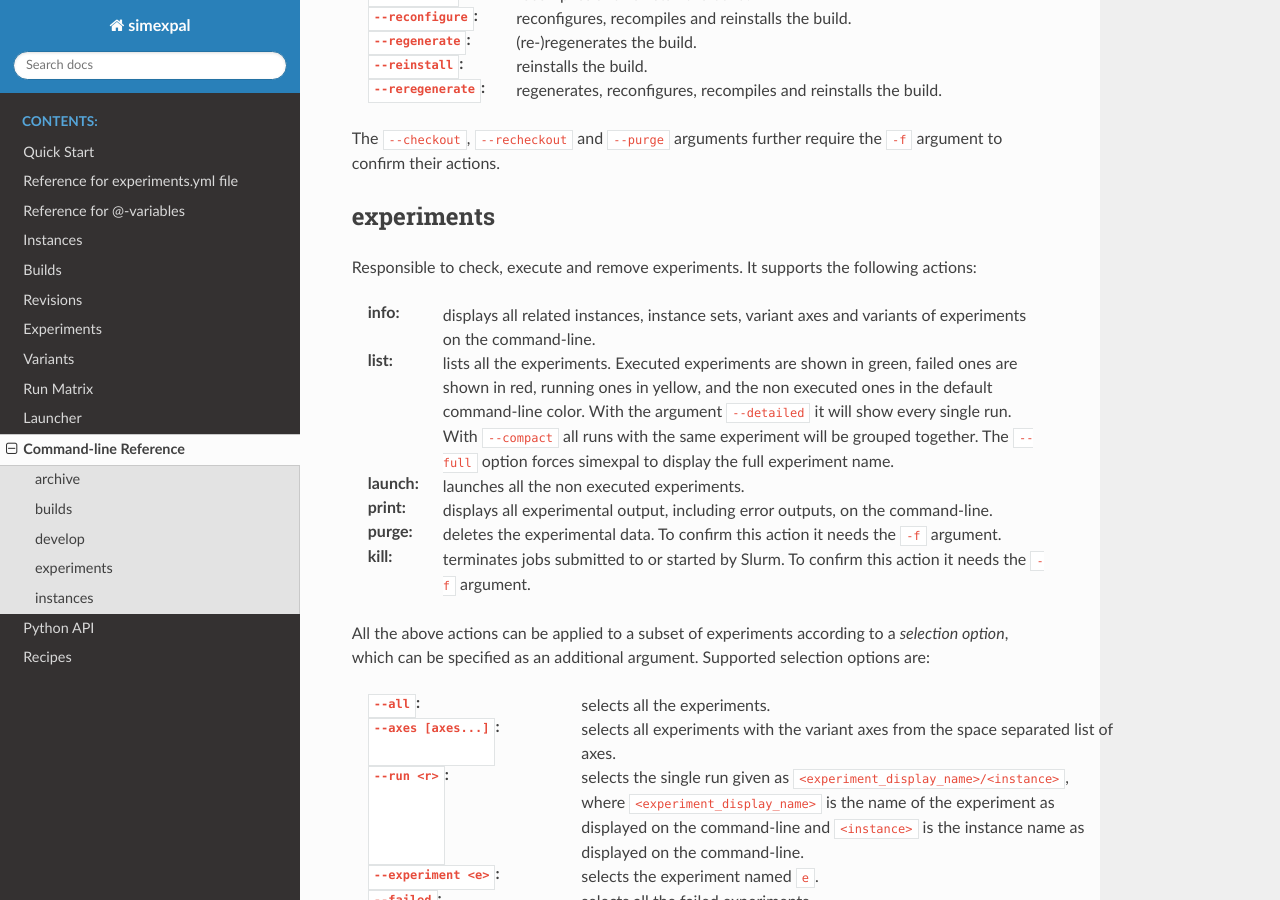
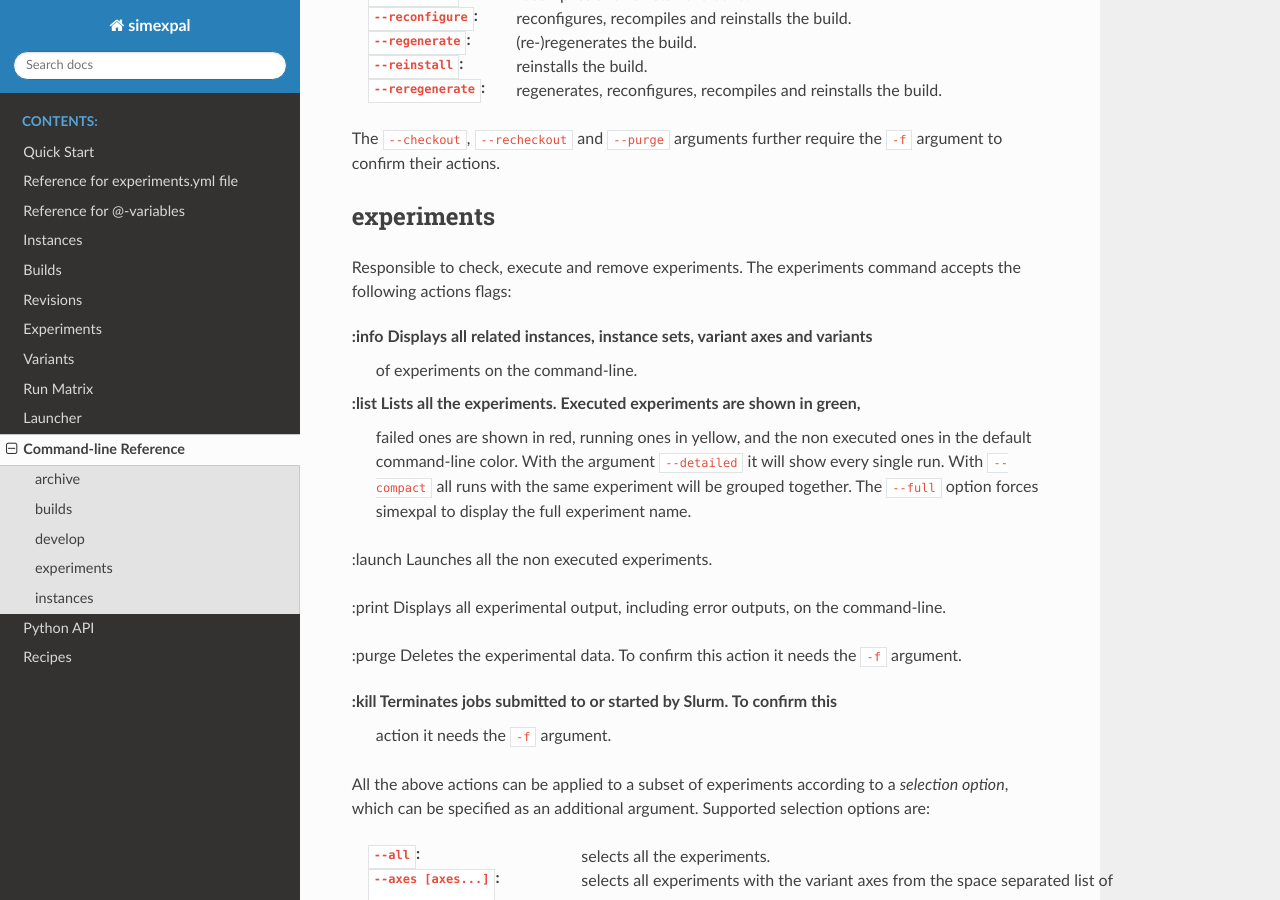
Before and after one commit to hu-macsy/simexpal, a Sphinx documentation site: the page built from docs/command_line_reference.rst, in a window 1280 px wide and 900 px high, scrolled down 1212 px. Built offline with Sphinx 7.4.7 and the Read the Docs theme 2.0.0, drawn with Linux system fonts in a browser that asks for light colours.

Commit message:
Revise experiments CLI flags.

```diff
--- a/docs/command_line_reference.rst
+++ b/docs/command_line_reference.rst
@@ -61,22 +61,28 @@
 
 experiments
 -----------
-Responsible to check, execute and remove experiments.
-It supports the following actions:
 
-:info: displays all related instances, instance sets, variant axes and variants of experiments
-   on the command-line.
-:list: lists all the experiments.
-   Executed experiments are shown in green, failed ones are shown in red, running ones in
-   yellow, and the non executed ones in the default command-line color. With the argument
-   ``--detailed`` it will show every single run. With ``--compact`` all runs with the same
-   experiment will be grouped together. The ``--full`` option forces simexpal to display the
-   full experiment name.
-:launch: launches all the non executed experiments.
-:print: displays all experimental output, including error outputs, on the command-line.
-:purge: deletes the experimental data. To confirm this action it needs the ``-f`` argument.
-:kill: terminates jobs submitted to or started by Slurm. To confirm this action it needs
-    the ``-f`` argument.
+Responsible to check, execute and remove experiments. The experiments command
+accepts the following actions flags:
+
+:info    Displays all related instances, instance sets, variant axes and variants
+         of experiments on the command-line.
+
+:list    Lists all the experiments. Executed experiments are shown in green,
+         failed ones are shown in red, running ones in yellow, and the non
+         executed ones in the default command-line color. With the argument
+         ``--detailed`` it will show every single run. With ``--compact`` all
+         runs with the same experiment will be grouped together. The ``--full``
+         option forces simexpal to display the full experiment name.
+
+:launch  Launches all the non executed experiments.
+
+:print   Displays all experimental output, including error outputs, on the command-line.
+
+:purge   Deletes the experimental data. To confirm this action it needs the ``-f`` argument.
+
+:kill    Terminates jobs submitted to or started by Slurm. To confirm this
+         action it needs the ``-f`` argument.
 
 All the above actions can be applied to a subset of experiments according to a `selection option`,
 which can be specified as an additional argument. Supported selection options are:
```
